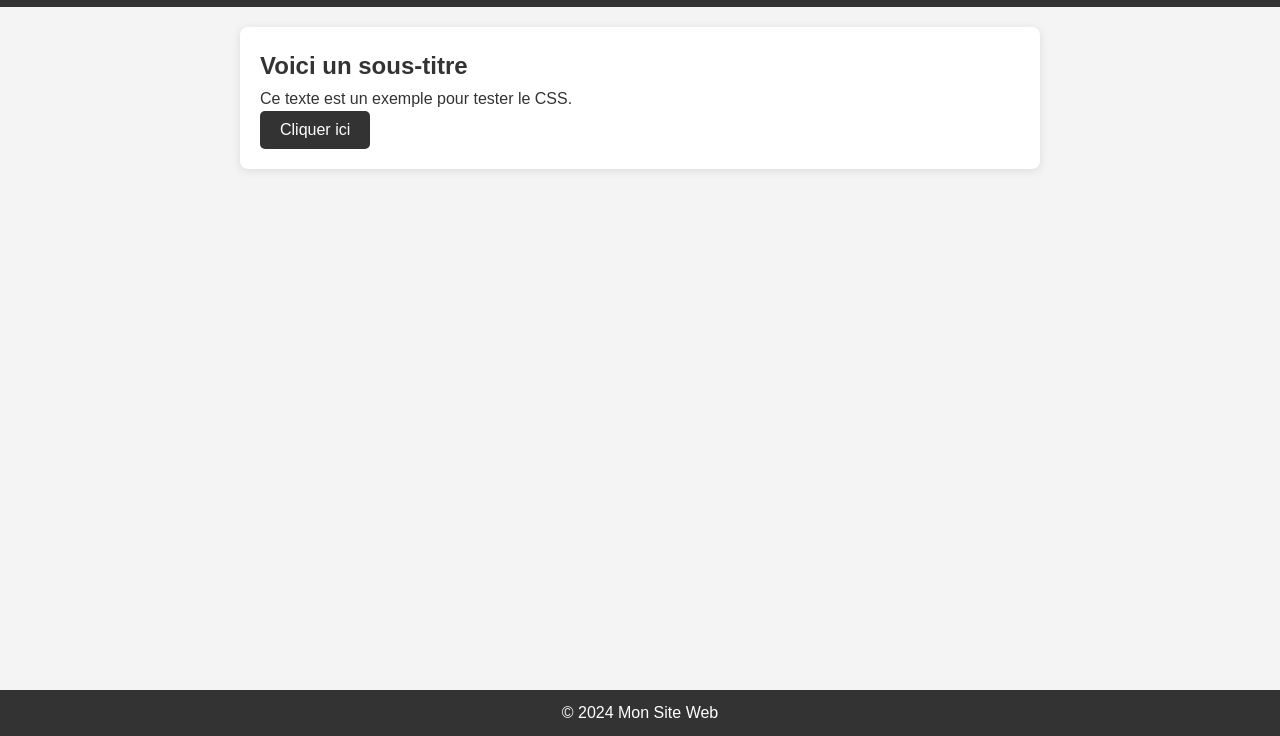
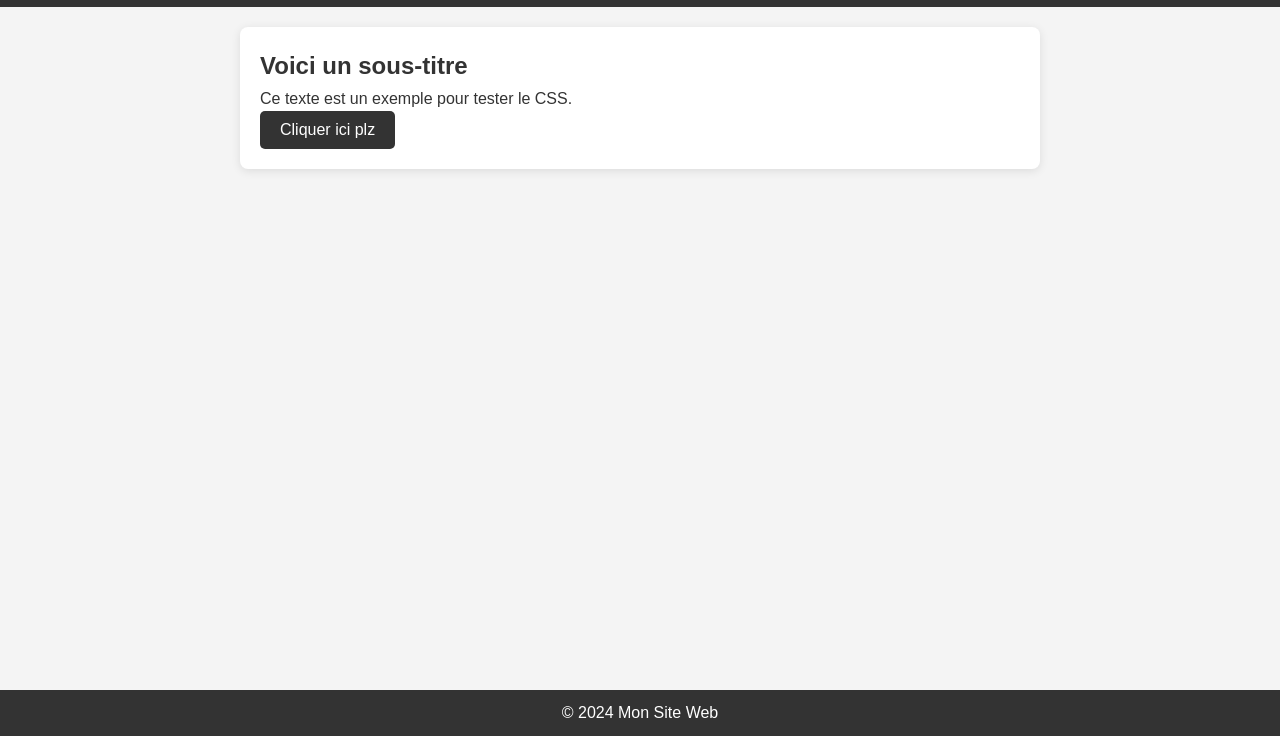
Before and after one commit to Assia655/test-, a plain HTML site: page index.html in a window 1280 px wide. Shown: the part 64-800 px from the top of the page. Drawn offline with Linux system fonts and the light colour scheme.

Commit message:
3d commit

```diff
--- a/index.html
+++ b/index.html
@@ -15,7 +15,7 @@
     <section class="content">
         <h2>Voici un sous-titre</h2>
         <p>Ce texte est un exemple pour tester le CSS.</p>
-        <button>Cliquer ici</button>
+        <button>Cliquer ici plz </button>
     </section>
 
     <footer>
```
